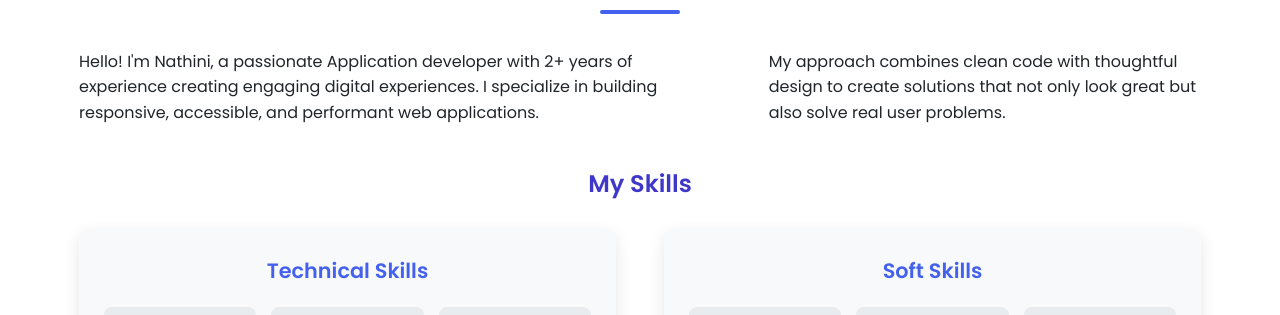
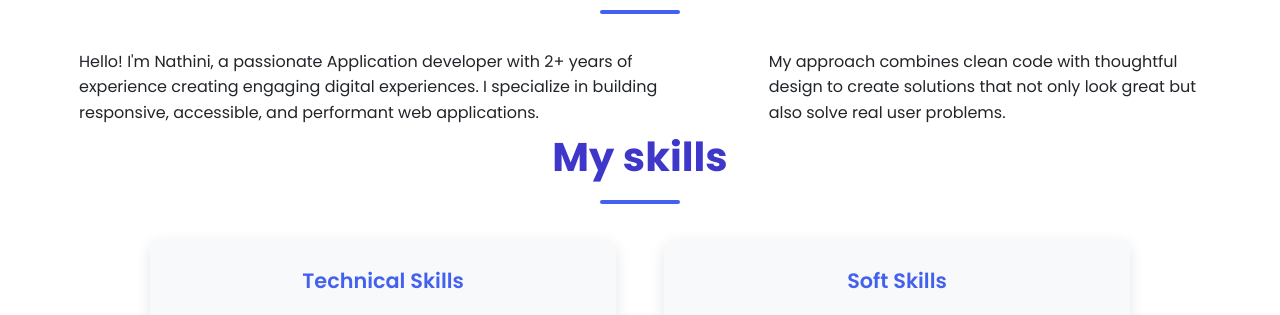
Before and after one commit to nattymtyie-ui/Personal-Portifolio, a plain HTML site: page index.html in a window 1280 px wide. Shown: the part 1050-1365 px from the top of the page. Drawn offline with Linux system fonts and the light colour scheme.

Commit message:
Update Skills

```diff
--- a/index.html
+++ b/index.html
@@ -71,8 +71,10 @@
             </div>
 
             <!-- Skills Section -->
+              <section id="about" class="Skills">
+        <div class="container">
+            <h2 class="section-title">My skills</h2>
             <div class="skills">
-                <h3>My Skills</h3>
                 <div class="skills-columns">
                     <!-- Technical Skills -->
                     <div class="skills-column">
```
